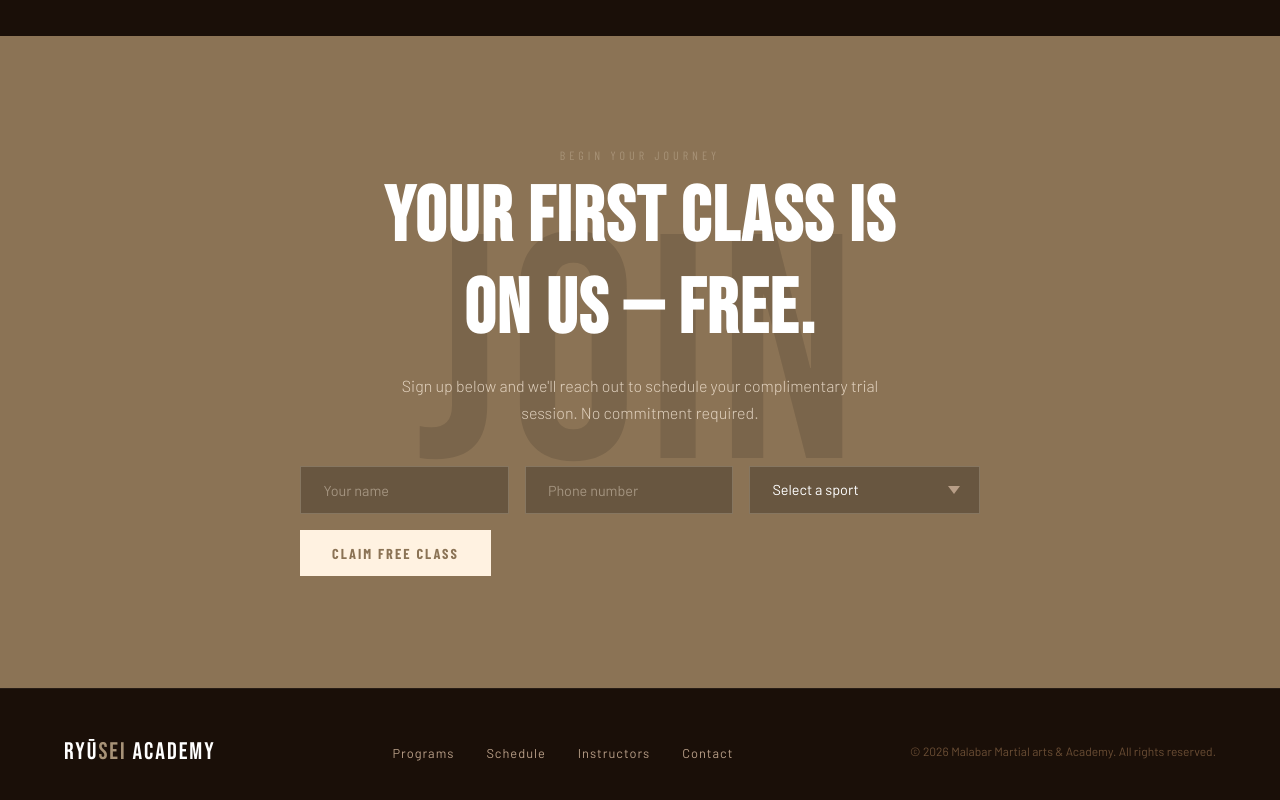
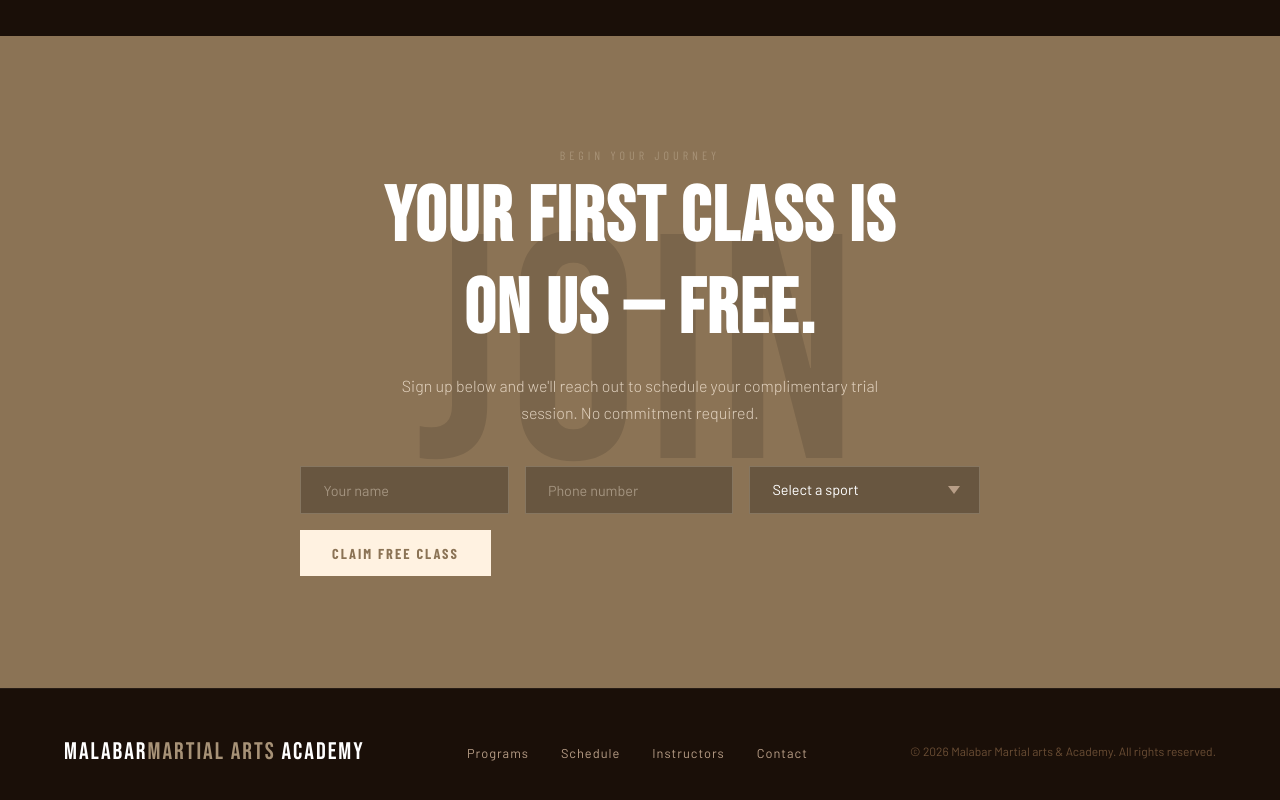
Before and after one commit to mrmmahshook-mrmrm/karatemain-page, a plain HTML site: page index.html in a window 1280 px wide. Shown: the part 6630-7430 px from the top of the page. Drawn offline with nearby package versions, Linux system fonts and the light colour scheme.

Commit message:
update navbar

```diff
--- a/index.html
+++ b/index.html
@@ -399,7 +399,7 @@
 
 <!-- FOOTER -->
 <footer>
-  <div class="footer-logo">RYŪ<span>SEI</span> ACADEMY</div>
+  <div class="footer-logo">MALABAR<span>MARTIAL ARTS</span> ACADEMY</div>
   <ul class="footer-links">
     <li><a href="#programs">Programs</a></li>
     <li><a href="#schedule">Schedule</a></li>
```
